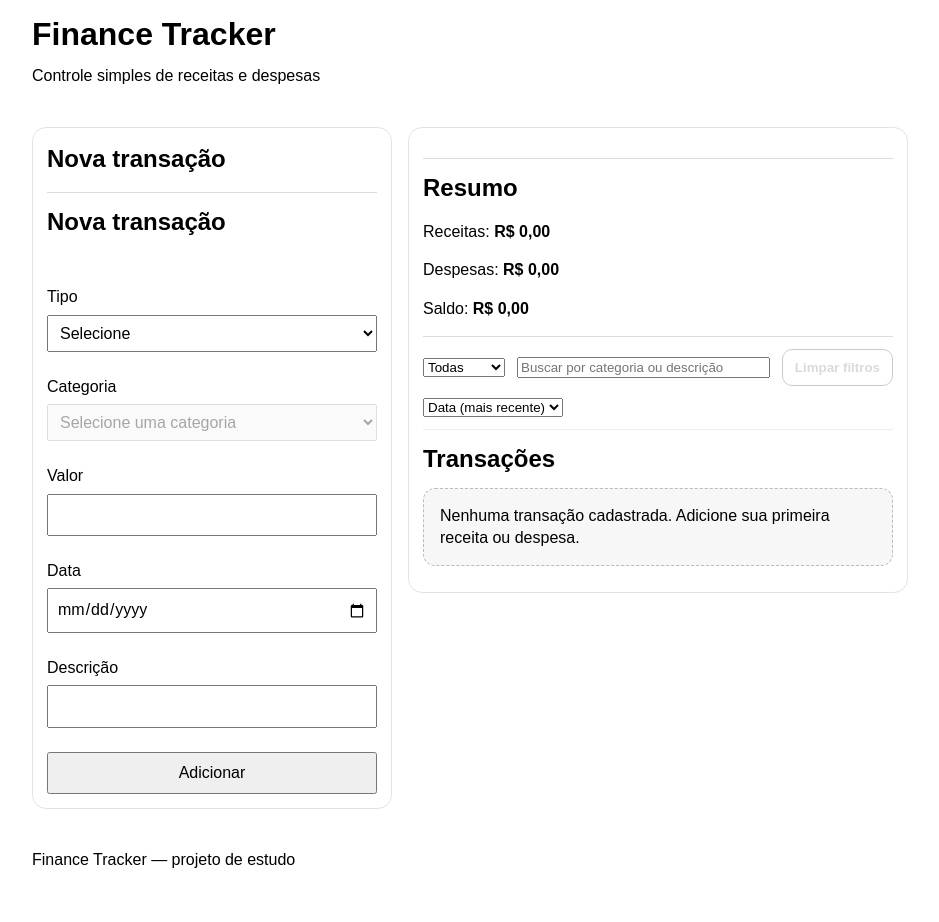
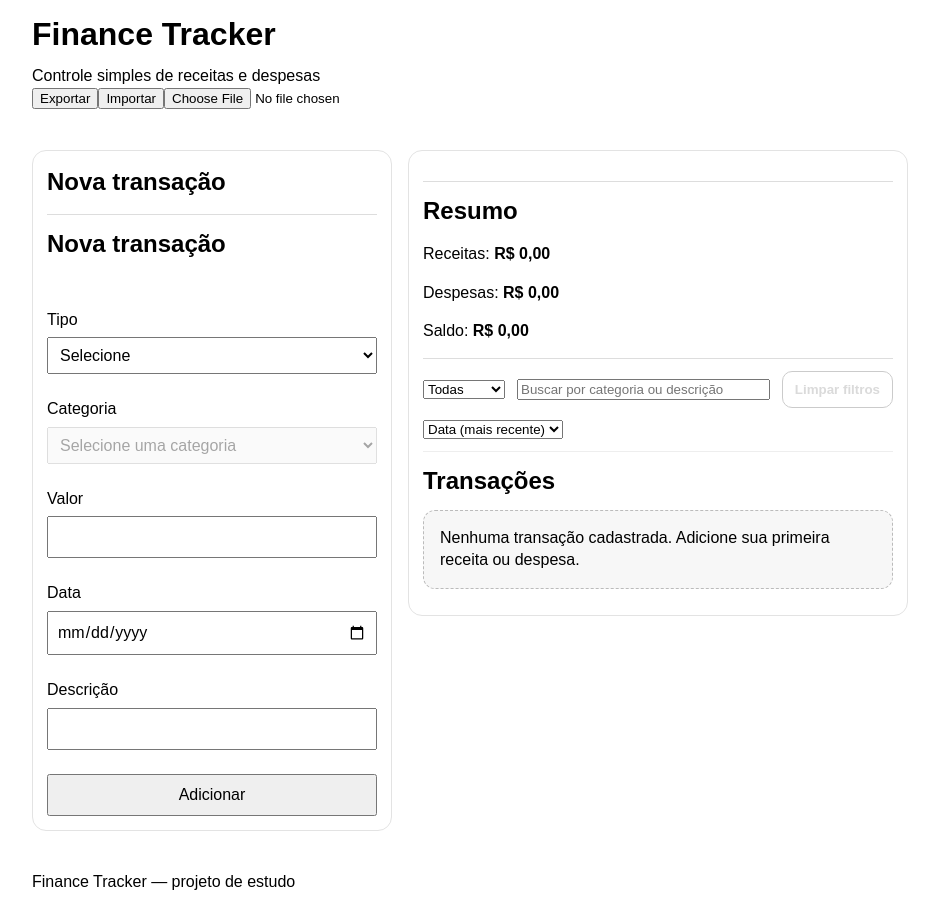
Before and after one commit to DMGSBZR/finance-tracker-vue, a Vue app in the folder finance-tracker-vue/: page / in a window 1280 px wide. Shown: the whole page, without its empty margins (170-1109 px from the left). Before the commit the page ends 899 px from the top, so only its background shows below. Built offline with nearby package versions, Linux system fonts and the light colour scheme.

Commit message:
feat: export and import tranasctions backup(json)

```diff
--- a/finance-tracker-vue/src/App.vue
+++ b/finance-tracker-vue/src/App.vue
@@ -270,14 +270,123 @@ function clearFilters() {
   sortBy.value = "date-desc";
 }
 
+/* ======================================================
+ * 7) Backup: Export / Import (Aula 12)
+ * ====================================================== */
+
+const importInputRef = ref(null);
+
+function exportBackup() {
+  try {
+    const payload = {
+      version: TRANSACTIONS_SCHEMA_VERSION,
+      transactions: transactions.value,
+      exportedAt: new Date().toISOString(),
+    };
+
+    const json = JSON.stringify(payload, null, 2);
+    const blob = new Blob([json], { type: "application/json" });
+    const url = URL.createObjectURL(blob);
+
+    const a = document.createElement("a");
+    a.href = url;
+
+    const dateTag = new Date().toISOString().slice(0, 10);
+    a.download = `finance-tracker-backup-${dateTag}.json`;
+
+    document.body.appendChild(a);
+    a.click();
+    a.remove();
+
+    URL.revokeObjectURL(url);
+
+    showFeedback("Backup exportado com sucesso");
+  } catch (e) {
+    console.error(e);
+    showFeedback("Falha ao exportar backup", "error");
+  }
+}
+
+function triggerImport() {
+  importInputRef.value?.click();
+}
+
+async function handleImportFileChange(event) {
+  const file = event.target.files?.[0];
+  // permite importar o mesmo arquivo de novo
+  event.target.value = "";
+
+  if (!file) return;
+
+  if (
+    file.type &&
+    file.type !== "application/json" &&
+    !file.name.toLowerCase().endsWith(".json")
+  ) {
+    showFeedback("Arquivo inválido. Selecione um .json", "error");
+    return;
+  }
+
+  try {
+    const text = await file.text();
+    const data = JSON.parse(text);
+
+    // Aceita 2 formatos:
+    // A) Novo: { version, transactions }
+    // B) Legado: [ ...transactions ]
+    let rawList = null;
+
+    if (Array.isArray(data)) {
+      rawList = data;
+    } else if (data && typeof data === "object" && Array.isArray(data.transactions)) {
+      rawList = data.transactions;
+    } else {
+      showFeedback("Estrutura inválida no JSON de backup", "error");
+      return;
+    }
+
+    // Domínio manda: normaliza SEMPRE
+    const normalized = normalizeTransactionsList(rawList);
+
+    // Substitui a fonte de verdade
+    transactions.value = normalized;
+
+    // Opcional: limpa filtros pra evitar “sumir” itens após importar
+    clearFilters();
+
+    showFeedback("Backup importado com sucesso");
+  } catch (e) {
+    console.error(e);
+    showFeedback("Falha ao importar: JSON inválido", "error");
+  }
+}
+
 </script>
 
 <template>
   <div>
     <header class="container">
+  <div class="header-row">
+    <div>
       <h1>Finance Tracker</h1>
       <p>Controle simples de receitas e despesas</p>
-    </header>
+    </div>
+
+    <div class="header-actions">
+      <button type="button" @click="exportBackup">Exportar</button>
+      <button type="button" @click="triggerImport">Importar</button>
+
+      <!-- input escondido para selecionar o arquivo -->
+      <input
+        ref="importInputRef"
+        type="file"
+        accept="application/json,.json"
+        class="sr-only"
+        @change="handleImportFileChange"
+      />
+    </div>
+  </div>
+</header>
 
     <main class="container">
   <div
```
